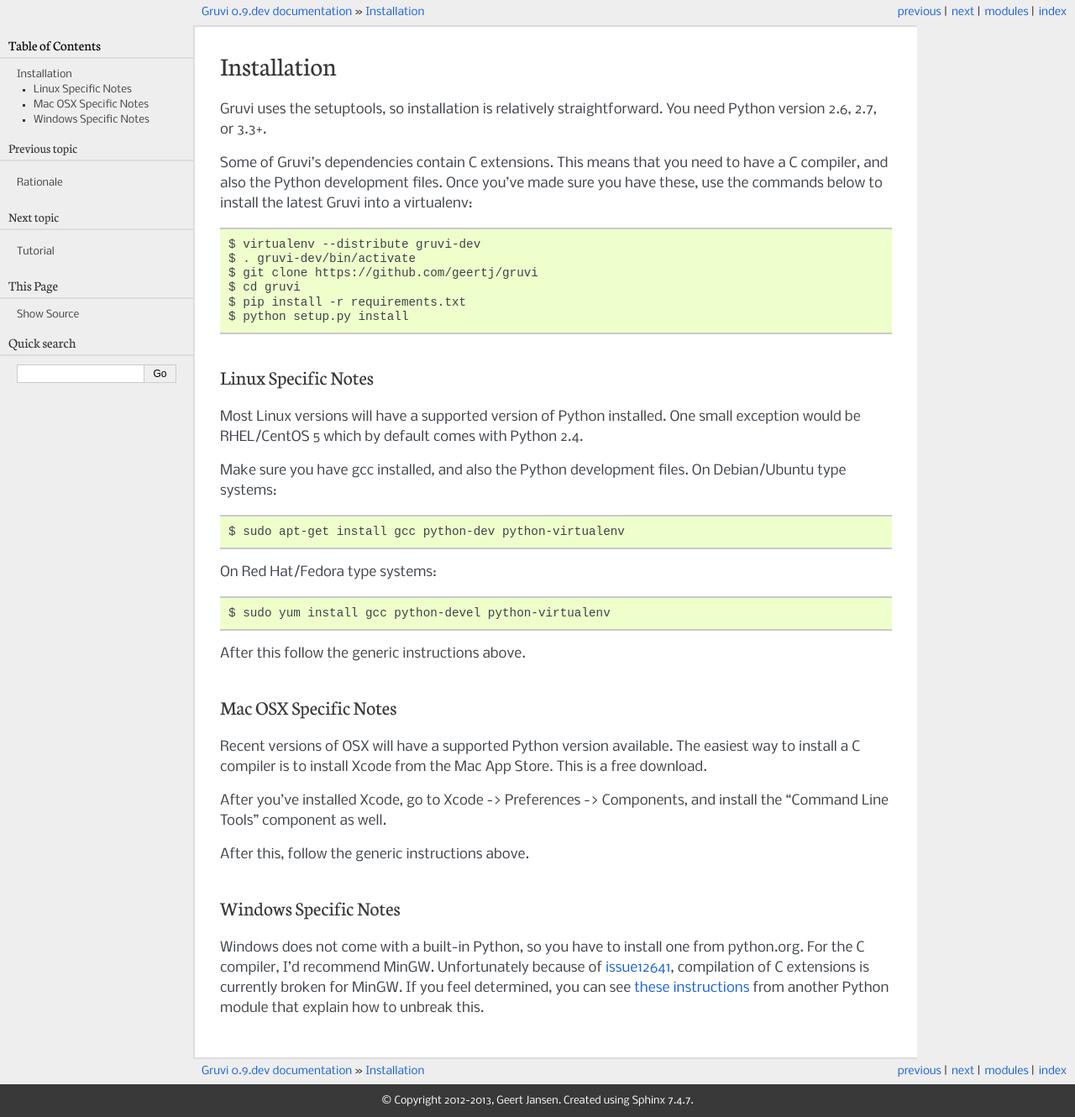
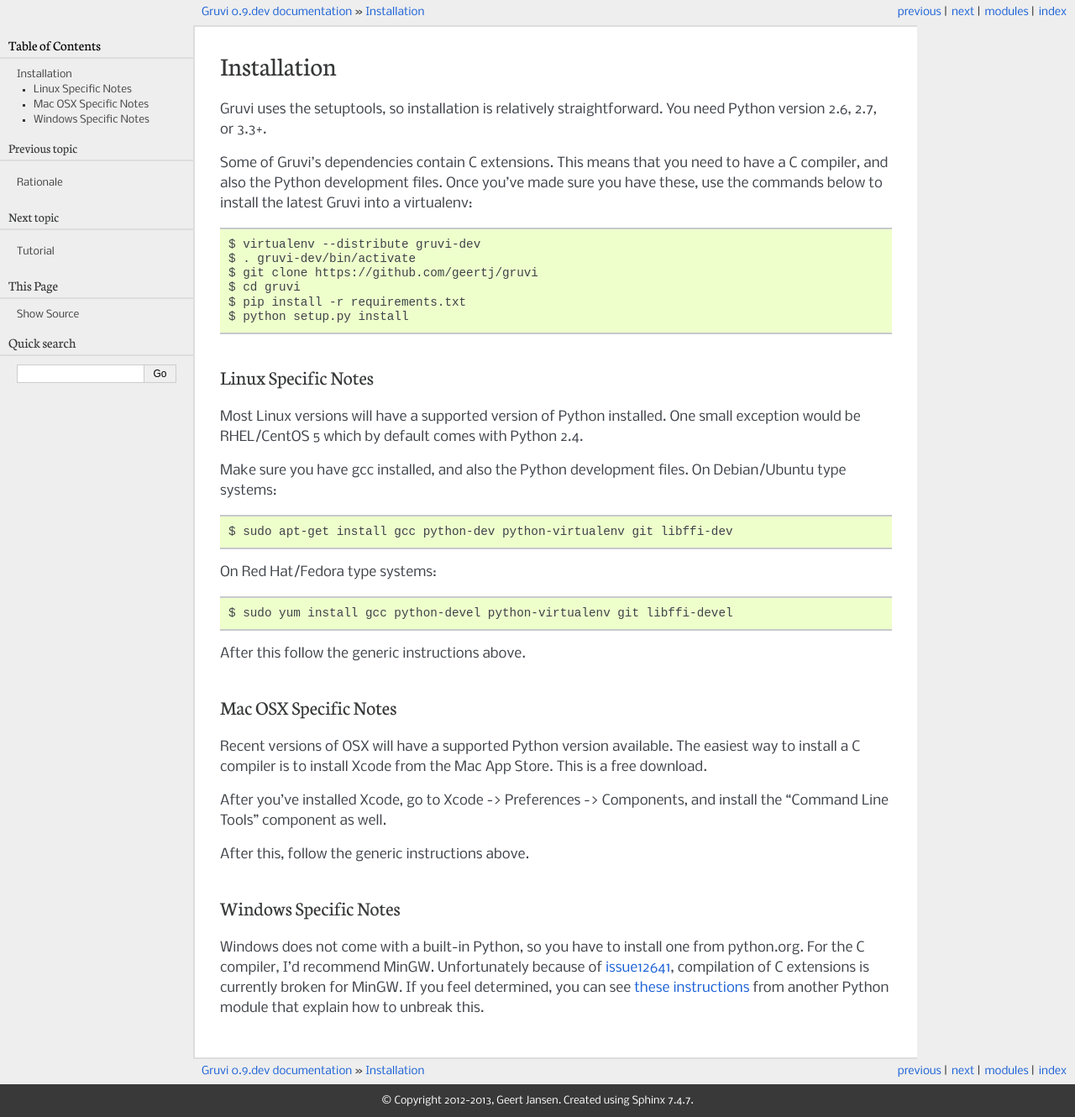
Before and after one commit to geertj/gruvi, a Sphinx documentation site: the page built from docs/install.rst, in a window 1280 px wide. Shown: the whole page at 84% size. Built offline with Sphinx 7.4.7, drawn with Linux system fonts in a browser that asks for light colours.

Commit message:
List libffi and git dependencies.

```diff
--- a/docs/install.rst
+++ b/docs/install.rst
@@ -26,11 +26,11 @@
 Make sure you have gcc installed, and also the Python development files. On
 Debian/Ubuntu type systems::
 
-  $ sudo apt-get install gcc python-dev python-virtualenv
+  $ sudo apt-get install gcc python-dev python-virtualenv git libffi-dev
 
 On Red Hat/Fedora type systems::
 
-  $ sudo yum install gcc python-devel python-virtualenv
+  $ sudo yum install gcc python-devel python-virtualenv git libffi-devel
 
 After this follow the generic instructions above.
 
```
